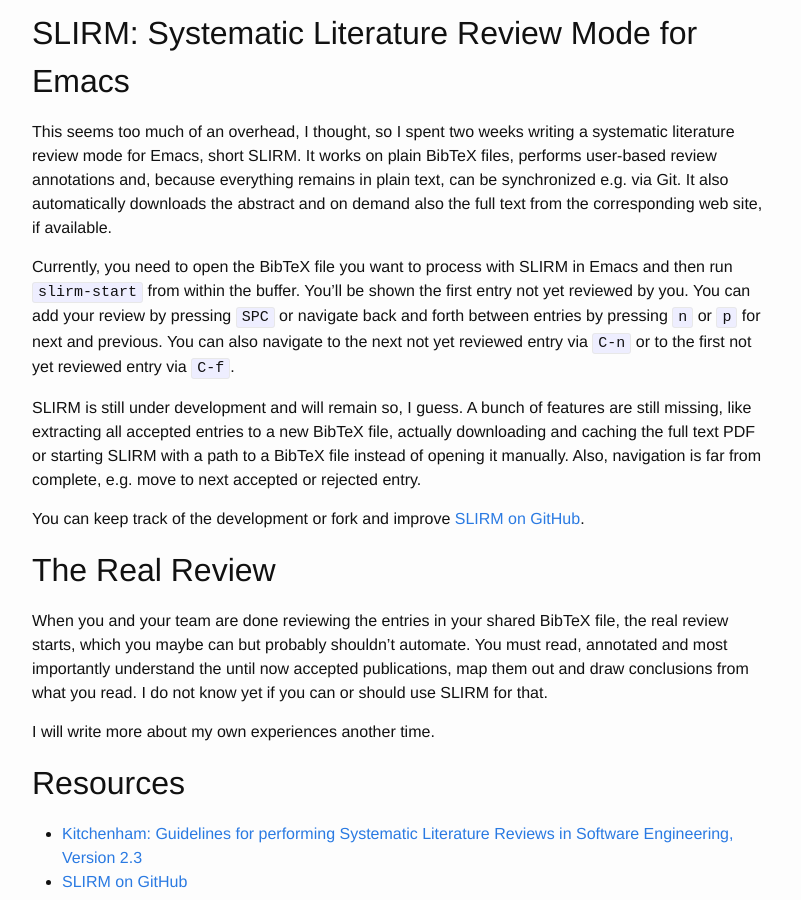
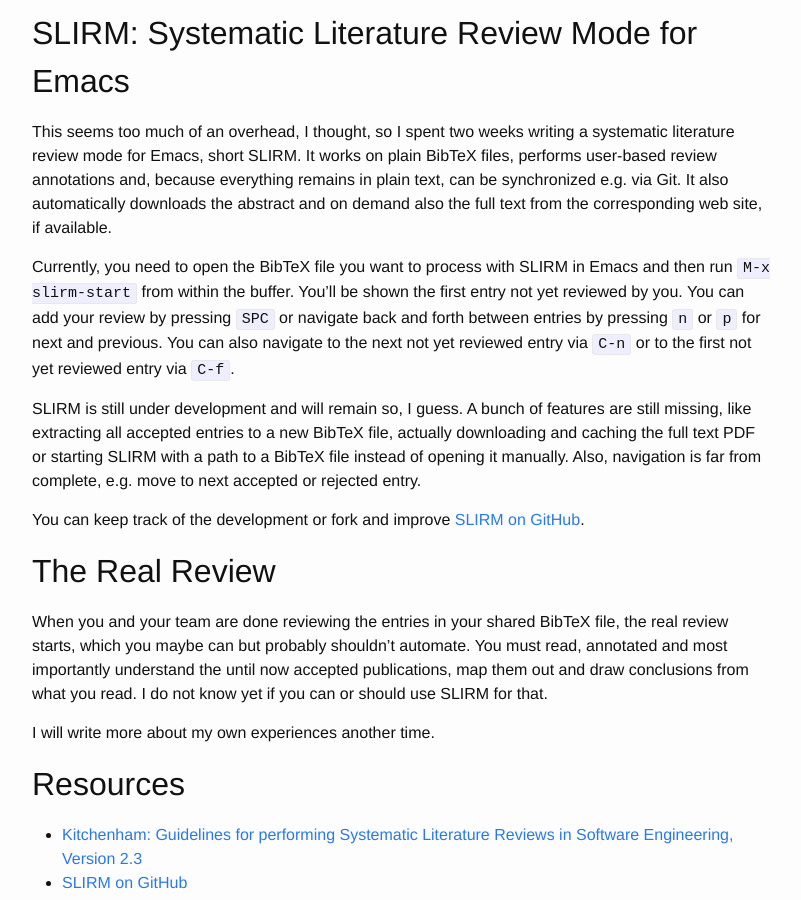
Before and after one commit to fbie/fbie.github.io, a Jekyll site: the page built from _posts/2016-01-07-slirm-mode.md, in a window 1280 px wide and 900 px high, scrolled down 1255 px. Shown: the whole window, without its empty margins (238-1039 px from the left). Built offline with Jekyll 4.4.1, drawn with Linux system fonts in a browser that asks for light colours.

Commit message:
add M-x to the command

````diff
--- a/_posts/2016-01-07-slirm-mode.md
+++ b/_posts/2016-01-07-slirm-mode.md
@@ -75,7 +75,7 @@ demand also the full text from the corresponding web site, if
 available.
 
 Currently, you need to open the BibTeX file you want to process with
-SLIRM in Emacs and then run ```slirm-start``` from within the
+SLIRM in Emacs and then run ```M-x slirm-start``` from within the
 buffer. You'll be shown the first entry not yet reviewed by you. You
 can add your review by pressing ```SPC``` or navigate back and forth
 between entries by pressing ```n``` or ```p``` for next and
````
